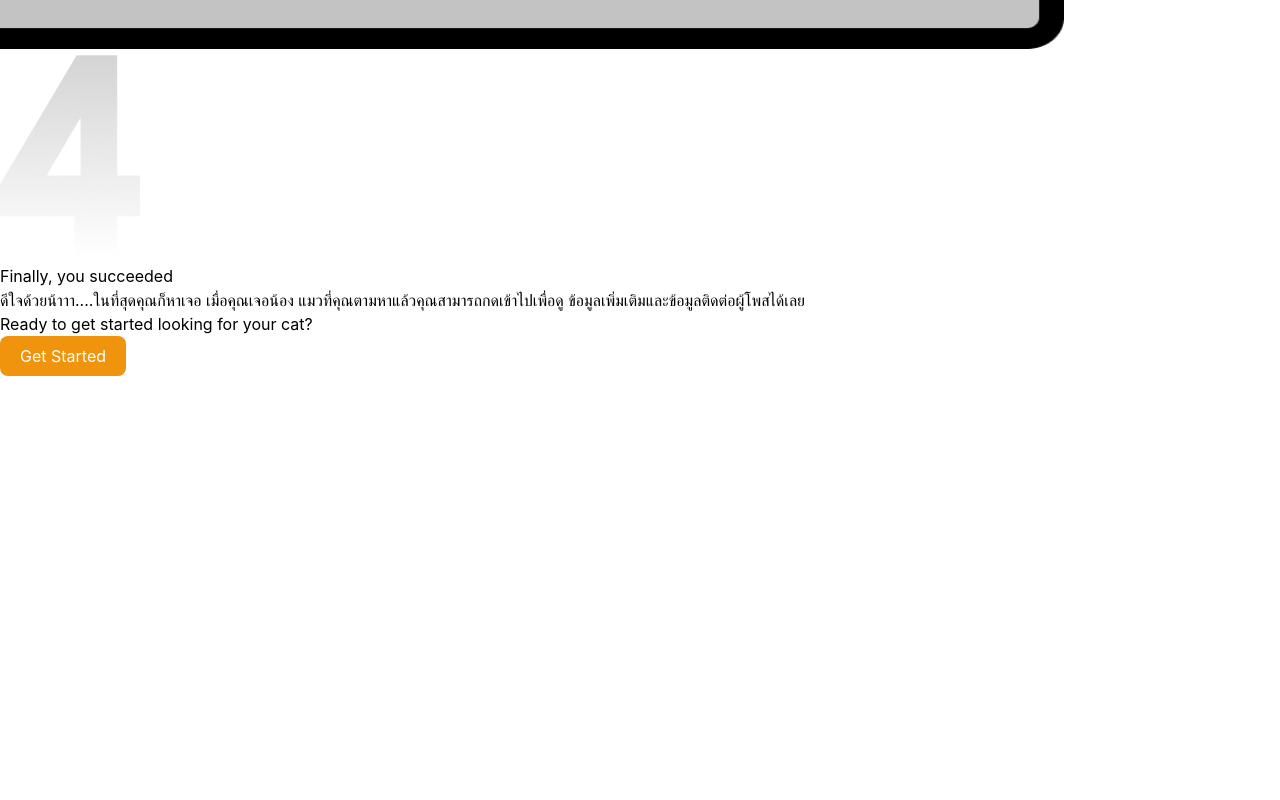
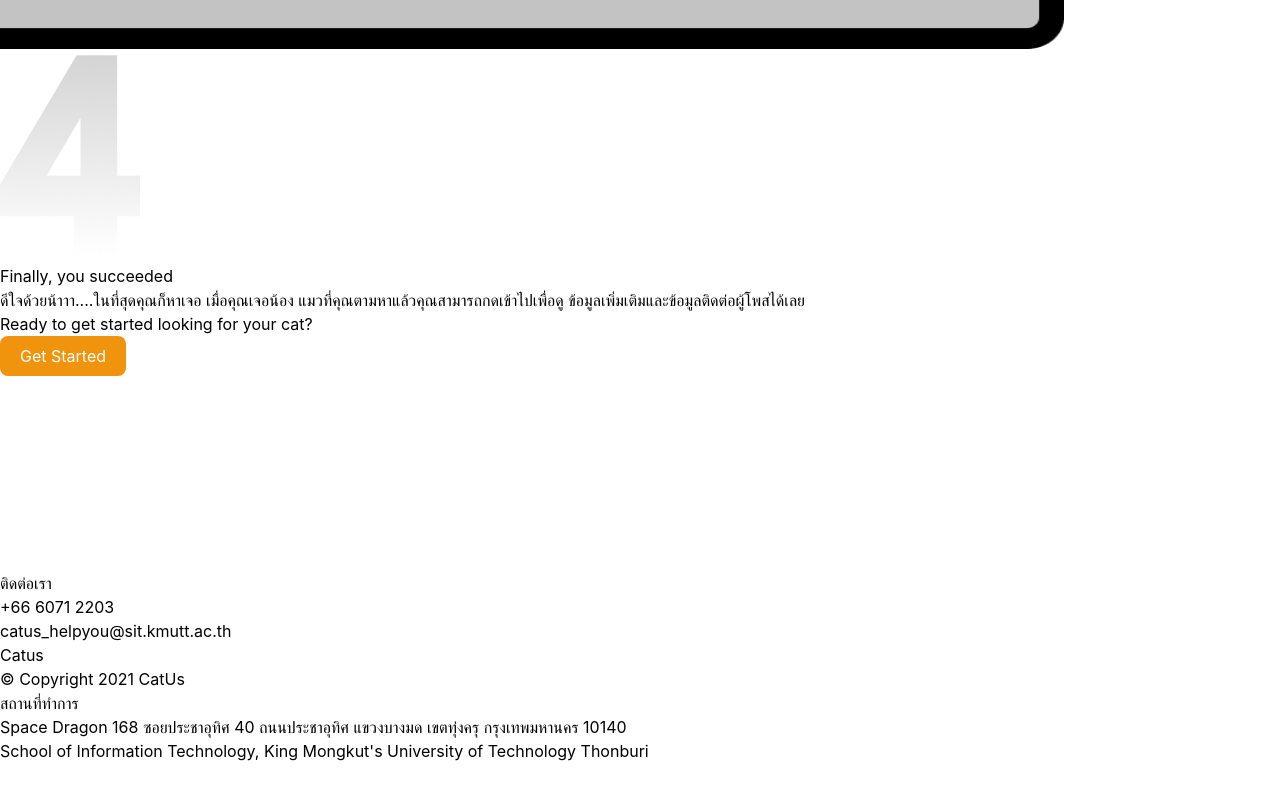
Before and after one commit to famedirtyshit/senior_nextjs, a Next.js app: page / in a window 1280 px wide. Shown: the part 5958-6758 px from the top of the page. Built offline with nearby package versions, Linux system fonts and the light colour scheme.

Commit message:
add: footer
add contact in footer

```diff
--- a/pages/index.js
+++ b/pages/index.js
@@ -197,7 +197,20 @@ export default function Home() {
                     </BaseButton>
                 </section>
                 <section className="footer-orange 2xl:flex 2xl:flex-col 2xl:justify-center 2xl:items-center 2xl:bg-mainBgGreen" style={{width:"100%",height:"259px"}}>
-
+                    <div className="2xl:flex 2xl:flex-wrap 2xl:gap-52">
+                        <div className="2xl:text-white">
+                            <p className="2xl:text-2xl">ติดต่อเรา</p>
+                            <p className="2xl:mt-1">+66 6071 2203</p>
+                            <p>catus_helpyou@sit.kmutt.ac.th</p>
+                            <p className="2xl:text-5xl 2xl:mt-2 2xl:font-black">Catus</p>
+                            <p className="2xl:text-gray-300">© Copyright 2021 CatUs</p>
+                        </div>
+                        <div className="2xl:text-white">
+                            <p className="2xl:text-2xl">สถานที่ทำการ</p>
+                            <p className="2xl:mt-1 2xl:-mb-1">Space Dragon 168 ซอยประชาอุทิศ 40 ถนนประชาอุทิศ แขวงบางมด เขตทุ่งครุ กรุงเทพมหานคร 10140</p>
+                            <p className="2xl:mt-20 2xl:text-gray-300">School of Information Technology, King Mongkut's University of Technology Thonburi</p>
+                        </div>
+                    </div>
                 </section>
             </footer>
         </div>
```
